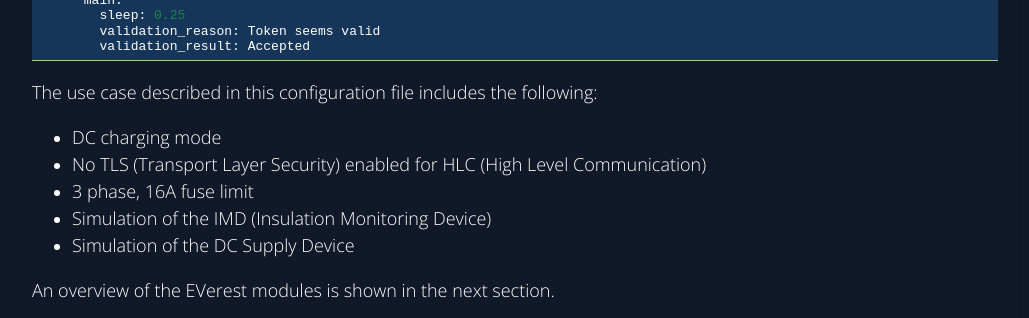
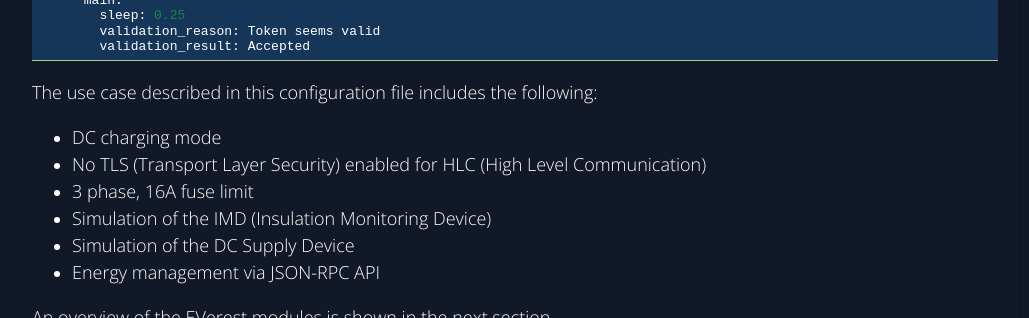
Before and after one commit to chargebyte/chargebyte-docs, a Sphinx documentation site: the page built from docs/source/everest_charging_stack.rst, in a window 1280 px wide and 900 px high, scrolled down 2188 px, cut to the strip 0-318 px from the top of the window. Shown: the whole strip, without its empty margins (218-1247 px from the left). Built offline with Sphinx 7.4.7, drawn with Linux system fonts in a browser that asks for light colours.

Commit message:
Add energy management use case to bsp-only.yaml description
Signed-off-by: Fabian Hartung <fabian.hartung@chargebyte.com>

```diff
--- a/docs/source/everest_charging_stack.rst
+++ b/docs/source/everest_charging_stack.rst
@@ -19,6 +19,7 @@ The use case described in this configuration file includes the following:
 * 3 phase, 16A fuse limit
 * Simulation of the IMD (Insulation Monitoring Device)
 * Simulation of the DC Supply Device
+* Energy management via JSON-RPC API
 
 An overview of the EVerest modules is shown in the next section.
 
```
